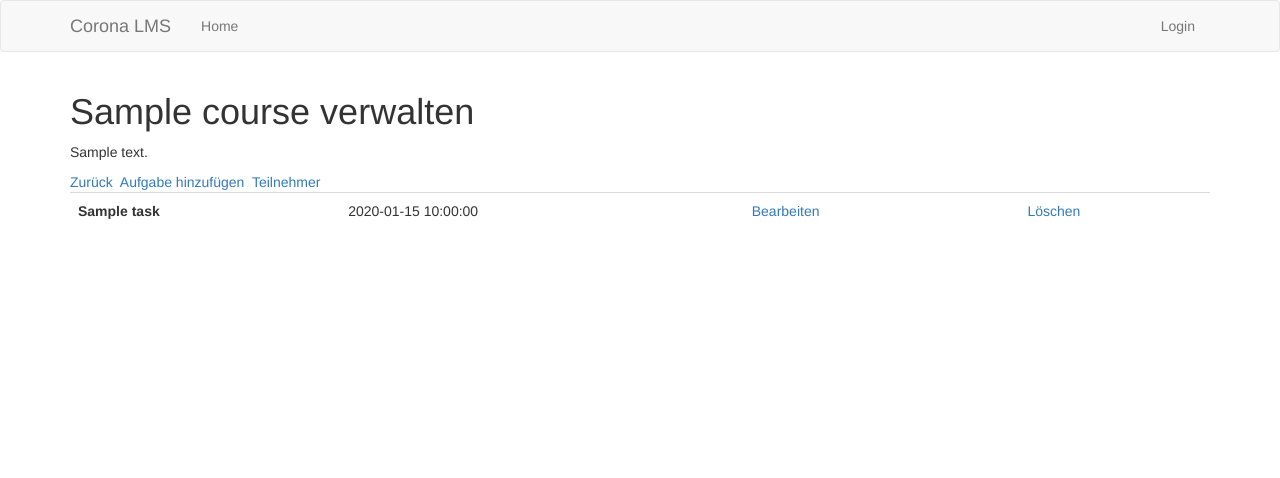
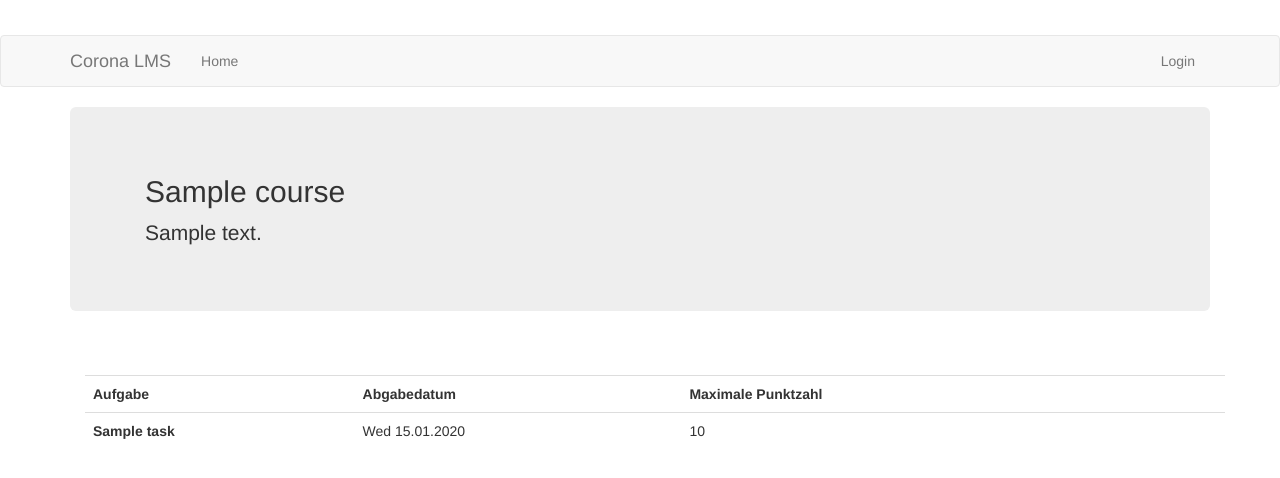
Before and after one commit to cpthappy/CoronaLMS, a Flask app: template app/templates/manage_course.html in a window 1280 px wide. Shown: the top 478 px of the page. Run offline with Flask 2, Linux system fonts and the light colour scheme; tables that the repository leaves empty hold one stand-in row (values such as "Sample post"); the template is opened without the code that fills it: values that come from a table or form of the project are taken from there, most other values are stand-ins (such as "Sample title", 1, 10 or a date in 2020); some libraries are stand-ins or nearby versions.

Commit message:
Facelift: Kursverwaltung, Schüleransicht

```diff
--- a/app/__init__.py
+++ b/app/__init__.py
@@ -6,6 +6,7 @@ from flask_login import LoginManager
 from flask_bootstrap import Bootstrap
 from logging.handlers import RotatingFileHandler
 from flaskext.markdown import Markdown
+from flask_fontawesome import FontAwesome
 
 import os
 import logging
@@ -18,6 +19,7 @@ migrate = Migrate(app, db)
 login = LoginManager(app)
 bootstrap = Bootstrap(app)
 Markdown(app)
+fa = FontAwesome(app)
 
 
 login.login_view = 'login'
--- a/app/models.py
+++ b/app/models.py
@@ -66,7 +66,7 @@ class Student(db.Model):
     name = db.Column(db.String(64), nullable=True)
     alias = db.Column(db.String(32))
     email = db.Column(db.String(64), nullable=True)
-    #last_seen = db.Column(db.DateTime, default=datetime.utcnow)
+    last_seen = db.Column(db.DateTime, default=datetime.utcnow)
     course_id = db.Column(db.Integer, db.ForeignKey('course.id'))
 
     def __repr__(self):
--- a/app/routes.py
+++ b/app/routes.py
@@ -148,7 +148,7 @@ def view_course(link):
 @login_required
 def manage_course(course_id):
     course = Course.query.filter_by(id = course_id, author = current_user).first_or_404()
-    tasks = Task.query.filter_by(course = course)
+    tasks = Task.query.filter_by(course = course).order_by('due_date')
 
     return render_template('manage_course.html', title='Kurs verwalten', course=course, tasks=tasks)
 
--- /dev/null
+++ b/app/static/css/jumbotron.css
@@ -0,0 +1,4 @@
+/* Move down content because we have a fixed navbar that is 3.5rem tall */
+body {
+  padding-top: 3.5rem;
+}
--- a/app/templates/base.html
+++ b/app/templates/base.html
@@ -1,4 +1,8 @@
 {% extends 'bootstrap/base.html' %}
+{% block head %}
+    {{ super() }}
+    {{ fontawesome_html() }}
+{% endblock %}
 
 {% block title %}
     {% if title %}{{ title }} - Corona LMS {% else %}Willkommen zu Corona LMS{% endif %}
--- a/app/templates/manage_course.html
+++ b/app/templates/manage_course.html
@@ -1,12 +1,33 @@
 {% extends "base.html" %}
 
+{% block scripts %}
+    {{ super() }}
+    <link href="jumbotron.css" rel="stylesheet">
+{% endblock %}
+
+
 {% block app_content %}
-    <h1>{{course.title}} verwalten</h1>
+    <div class="jumbotron">
+        <div class="container">
+            <h2 class="display-3">{{course.title}}</h2>
             <p>{{course.description}}</p>
-    <a href="{{url_for('index')}}">Zurück</a>&nbsp;
-    <a href="{{url_for('add_task',course_id=course.id)}}">Aufgabe hinzufügen</a>&nbsp;
-    <a href="{{url_for('students', course_id=course.id)}}">Teilnehmer</a>
+        </div>
+    </div>
+    <div class="container">
+        <a href="{{url_for('index')}}"><span class="fas fa-arrow-left" style="font-size:18pt"></span></a>&nbsp;
+        <a href="{{url_for('add_task',course_id=course.id)}}"><i class="fas fa-plus-square" style="font-size:18pt"></i></a>&nbsp;
+        <a href="{{url_for('students', course_id=course.id)}}"><span class="fas fa-user-cog" style="font-size:18pt"></span></a>
+    </div>
+    <div class="container">
         <table class="table">
+            <tr>
+                <th>Aufgabe</th>
+                <th>Abgabedatum</th>
+                <th>Maximale Punktzahl</th>
+                <th></th>
+                <th></th>
+                <th></th>
+            </tr>
             {% for task in tasks %}
             <tr>
                 <th>
@@ -14,23 +35,29 @@
                 </th>
                 <td>
                     {% if task.due_date %}
-                    {{task.due_date}}
+                        {{task.due_date | datetime}}
                     {% endif %}
                 </td>
                 <td>
-                <a href="{{ url_for('edit_task', course_id=course.id, task_id=task.id) }}">Bearbeiten</a></td>
+                    {% if task.max_score %}
+                        {{task.max_score}}
+                    {% endif %}
+                </td>
+                <td>
+                    <a href="{{ url_for('edit_task', course_id=course.id, task_id=task.id) }}"><span class="fas fa-edit" style="font-size:18pt"></span></a></td>
                 </td>
                 <td>
                     {% if not task.is_done %}
-                 <a href="{{ url_for('close_task', course_id=course.id, task_id=task.id) }}">Schließen</a></td>
+                    <a href="{{ url_for('close_task', course_id=course.id, task_id=task.id) }}"><span class="fas fa-check-square" style="font-size:18pt"></span></a></td>
                     {% endif %}
                 </td>
                 <td>
-                <a href="{{ url_for('delete_task', course_id=course.id, task_id=task.id) }}" onclick="return confirm('Soll die Aufgabe wirklich gelöscht werden?');">Löschen</a></td>
+                    <a href="{{ url_for('delete_task', course_id=course.id, task_id=task.id) }}" onclick="return confirm('Soll die Aufgabe wirklich gelöscht werden?');"><span class="fas fa-trash-alt" style="font-size:18pt"></span></a></td>
                 </td>
             </tr>
 
 
             {% endfor %}
         </table>
+    </div>
 {% endblock %}
--- a/app/templates/students.html
+++ b/app/templates/students.html
@@ -22,6 +22,7 @@
                 <th>{{ student.name }}</th>
                 <td>{{ student.alias }}</td>
                 <td>{% if student.email %}{{ student.email }}{% endif %}</td>
+                <td>{{ student.last_seen }}</td>
                 <td><a href="{{url_for('delete_student', course_id=course.id, student_id=student.id)}}">Löschen</a></td>
             </tr>
         {% endfor %}
```
Also changed, not shown: app.db. Lines whose indentation alone changed are shown as unchanged.
